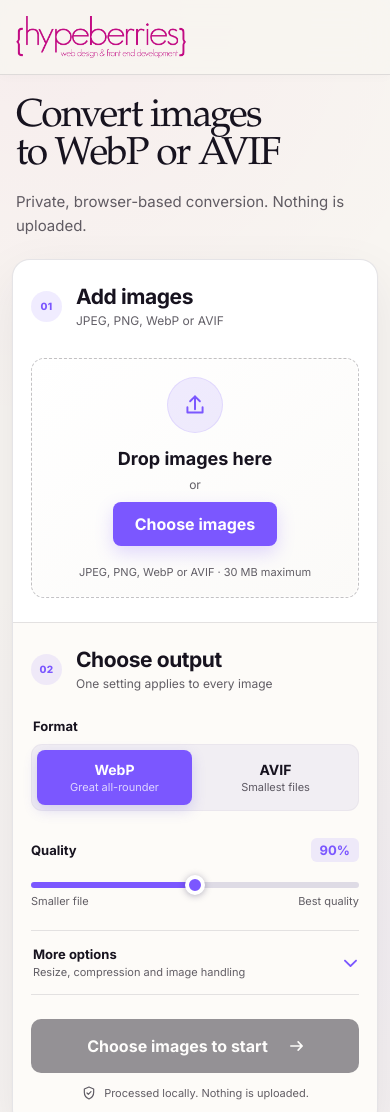
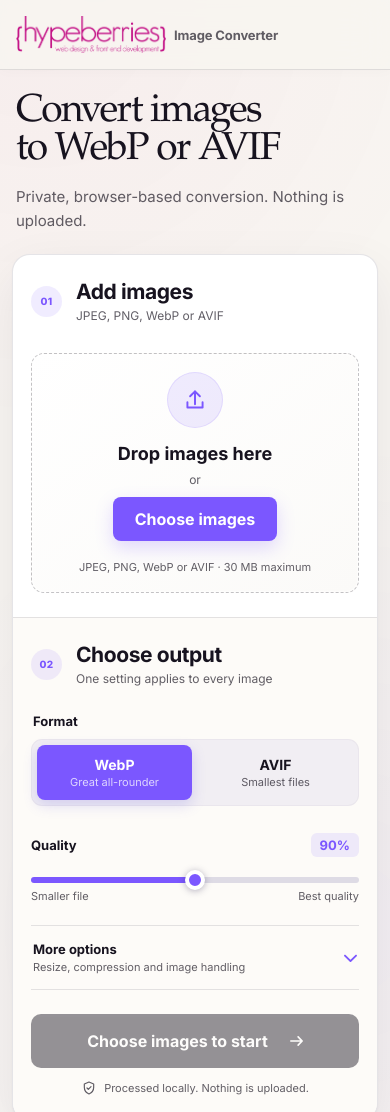
Before and after one commit to hypeberries/image-converter, a website built with Vite: page index.html in a window 390 px wide. Shown: the top 1112 px of the page. Built offline with nearby package versions, Linux system fonts and the light colour scheme.

Commit message:
Clarify Hypeberries product identity

```diff
--- a/index.html
+++ b/index.html
@@ -45,7 +45,7 @@
     <div id="app">
       <header class="site-header">
         <div class="header-inner">
-          <a class="brand" href="/" aria-label="Hypeberries Image Converter home"><img src="/images/logo.png" alt="Hypeberries" width="208" height="52" /></a>
+          <div class="site-identity"><a class="brand" href="https://hypeberries.com/" aria-label="Hypeberries"><img src="/images/logo.png" alt="" width="208" height="52" /></a><span class="brand-separator" aria-hidden="true">/</span><a class="product-name" href="/">Image Converter</a></div>
           <nav aria-label="Page navigation"><a href="#how-it-works">How it works</a><a href="#guide">Format guide</a><a href="/wordpress-image-optimization/">WordPress plugin</a><a href="#privacy">Privacy</a></nav>
         </div>
       </header>
@@ -120,7 +120,7 @@
         </section>
       </main>
 
-      <footer><div class="footer-inner"><div class="footer-brand"><img src="/images/logo.png" alt="Hypeberries" width="208" height="52" /><p>Free tools made for the web.</p></div><nav class="footer-links" aria-label="Footer navigation"><a href="/">Converter</a><a href="#how-it-works">How it works</a><a href="#guide">Format guide</a><a href="/wordpress-image-optimization/">WordPress plugin</a><a href="/privacy/">Privacy</a><a href="https://widgets.hypeberries.com/">MacOS Widgets</a><a href="https://github.com/hypeberries">GitHub</a></nav><p>Independent tools by Hypeberries.<br />Made for a calmer web.</p></div></footer>
+      <footer><div class="footer-inner"><div class="footer-brand"><img src="/images/logo.png" alt="" width="208" height="52" /><p>Image Converter is a Hypeberries tool.<br /><span>Small tools, built to be useful.</span></p></div><nav class="footer-links" aria-label="Footer navigation"><a href="/">Converter</a><a href="/wordpress-image-optimization/">WordPress plugin</a><a href="/privacy/">Privacy</a><a href="https://github.com/hypeberries">GitHub</a><a href="https://hypeberries.com/tools/">All Hypeberries tools</a></nav></div></footer>
     </div>
     <script type="module" src="/src/main.ts"></script>
   </body>
--- a/src/main.ts
+++ b/src/main.ts
@@ -77,9 +77,13 @@ if (!app) throw new Error('App root not found.');
 app.innerHTML = `
   <header class="site-header">
     <div class="header-inner">
-      <a class="brand" href="/" aria-label="Hypeberries Image Converter home">
-        <img src="/images/logo.png" alt="Hypeberries" width="208" height="52">
-      </a>
+      <div class="site-identity">
+        <a class="brand" href="https://hypeberries.com/" aria-label="Hypeberries">
+          <img src="/images/logo.png" alt="" width="208" height="52">
+        </a>
+        <span class="brand-separator" aria-hidden="true">/</span>
+        <a class="product-name" href="/">Image Converter</a>
+      </div>
       <nav aria-label="Page navigation">
         <a href="#how-it-works">How it works</a>
         <a href="#guide">Format guide</a>
@@ -314,19 +318,16 @@ app.innerHTML = `
   <footer>
     <div class="footer-inner">
       <div class="footer-brand">
-        <img src="/images/logo.png" alt="Hypeberries" width="208" height="52" loading="lazy">
-        <p>Free tools made for the web.</p>
+        <img src="/images/logo.png" alt="" width="208" height="52" loading="lazy">
+        <p>Image Converter is a Hypeberries tool.<br><span>Small tools, built to be useful.</span></p>
       </div>
       <nav class="footer-links" aria-label="Footer navigation">
         <a href="/">Converter</a>
-        <a href="#how-it-works">How it works</a>
-        <a href="#guide">Format guide</a>
         <a href="/wordpress-image-optimization/">WordPress plugin</a>
         <a href="/privacy/">Privacy</a>
-        <a href="https://widgets.hypeberries.com/">MacOS Widgets</a>
-        <a href="https://github.com/hypeberries" target="_blank" rel="noreferrer">GitHub</a>
+        <a href="https://github.com/hypeberries">GitHub</a>
+        <a href="https://hypeberries.com/tools/">All Hypeberries tools</a>
       </nav>
-      <p>Independent tools by Hypeberries.<br>Made for a calmer web.</p>
     </div>
   </footer>
 
--- a/src/styles.css
+++ b/src/styles.css
@@ -50,8 +50,12 @@ button:focus-visible, input:focus-visible, select:focus-visible, summary:focus-v
 }
 
 .header-inner { width: min(1180px, calc(100% - 48px)); margin: 0 auto; padding: 18px 0; display: flex; align-items: center; justify-content: space-between; gap: 32px; }
-.brand { display: inline-flex; align-items: center; color: var(--ink); text-decoration: none; }
-.brand img { display: block; width: 208px; height: auto; }
+.site-identity { min-width: 0; display: flex; align-items: center; gap: 12px; white-space: nowrap; }
+.brand { min-width: 0; display: inline-flex; align-items: center; color: var(--ink); text-decoration: none; }
+.brand img { display: block; width: 176px; max-width: 100%; height: auto; }
+.brand-separator { color: rgba(23,19,31,.25); font-size: 22px; font-weight: 350; line-height: 1; }
+.product-name { padding: 8px 0; color: var(--muted); text-decoration: none; font-size: 14px; font-weight: 650; letter-spacing: -.01em; transition: color .18s; }
+.product-name:hover { color: var(--accent-dark); }
 .site-header nav { display: flex; align-items: center; gap: 32px; }
 .site-header nav a { position: relative; padding: 7px 0; color: rgba(23, 19, 31, 0.76); text-decoration: none; font-size: 13px; font-weight: 650; transition: color .2s; }
 .site-header nav a::after { position: absolute; right: 0; bottom: 1px; left: 0; height: 1px; content: ""; background: var(--accent); transform: scaleX(0); transform-origin: right; transition: transform .24s ease; }
@@ -338,11 +342,12 @@ input[type="number"] { padding: 0 13px; }
 .plugin-faq h2 { margin: 0; font-family: "Iowan Old Style", "Palatino Linotype", "Book Antiqua", Palatino, "Times New Roman", serif; font-size: clamp(32px, 3.2vw, 44px); line-height: 1.04; letter-spacing: -.04em; font-weight: 400; }
 
 footer { padding: 32px 0 42px; color: var(--muted); background: rgba(255,255,255,.22); border-top: 1px solid var(--line); }
-.footer-inner { width: min(1180px, calc(100% - 48px)); margin: 0 auto; display: grid; grid-template-columns: 1.35fr 1fr 1fr; gap: 48px; align-items: start; }
+.footer-inner { width: min(1180px, calc(100% - 48px)); margin: 0 auto; display: grid; grid-template-columns: minmax(260px, 1fr) minmax(360px, 1fr); gap: 64px; align-items: start; }
 .footer-brand img { width: 180px; height: auto; }
-.footer-inner p { margin: 6px 0 0; font-size: 14px; line-height: 1.5; }
+.footer-brand p { margin: 10px 0 0; color: var(--ink); font-size: 14px; line-height: 1.55; }
+.footer-brand p span { color: var(--muted); }
 .footer-links { display: grid; grid-template-columns: repeat(2, minmax(0, 1fr)); justify-items: start; gap: 8px 32px; }
-.footer-links a { color: var(--muted); text-decoration: none; font-size: 14px; line-height: 1.5; }
+.footer-links a { min-height: 36px; display: inline-flex; align-items: center; color: var(--muted); text-decoration: none; font-size: 14px; line-height: 1.35; }
 .footer-links a:hover { color: var(--accent); }
 .toast { position: fixed; left: 50%; bottom: 24px; z-index: 30; max-width: min(520px, calc(100% - 32px)); padding: 12px 17px; color: #fff; background: #292832; border-radius: 9px; box-shadow: 0 12px 34px rgba(0,0,0,.18); font-size: 13px; opacity: 0; transform: translate(-50%, 16px); pointer-events: none; transition: opacity .2s, transform .2s; }
 .toast.is-visible { opacity: 1; transform: translate(-50%, 0); }
@@ -350,6 +355,7 @@ footer { padding: 32px 0 42px; color: var(--muted); background: rgba(255,255,255
 @media (max-width: 900px) {
   .site-header { position: static; }
   .header-inner { display: grid; justify-items: start; gap: 14px; }
+  .site-identity { max-width: 100%; }
   .site-header nav { gap: 22px; }
   main { width: min(100% - 32px, 720px); }
   .hero { padding-top: 28px; }
@@ -368,6 +374,10 @@ footer { padding: 32px 0 42px; color: var(--muted); background: rgba(255,255,255
 }
 
 @media (max-width: 1080px) and (min-width: 901px) {
+  .header-inner { gap: 24px; }
+  .site-identity { gap: 10px; }
+  .brand img { width: 158px; }
+  .product-name { font-size: 13px; }
   .site-header nav { gap: 20px; }
   .site-header nav a { font-size: 12px; }
   .plugin-hero { grid-template-columns: minmax(0, 1fr) 320px; gap: 48px; }
@@ -375,7 +385,10 @@ footer { padding: 32px 0 42px; color: var(--muted); background: rgba(255,255,255
 
 @media (max-width: 620px) {
   .header-inner { width: calc(100% - 32px); padding: 16px 0; }
-  .brand img { width: 170px; }
+  .site-identity { width: 100%; gap: 8px; }
+  .brand img { width: clamp(132px, 46vw, 150px); }
+  .brand-separator { display: none; }
+  .product-name { font-size: 13px; }
   .site-header nav { display: none; }
   main { width: calc(100% - 24px); }
   .hero { padding: 24px 4px 20px; }
@@ -417,6 +430,8 @@ footer { padding: 32px 0 42px; color: var(--muted); background: rgba(255,255,255
   .plugin-facts { margin-bottom: 52px; }
   .plugin-section, .plugin-faq { padding: 48px 4px; }
   .footer-inner { width: calc(100% - 32px); gap: 24px; }
+  .footer-links { gap: 2px 16px; }
+  .footer-links a { min-height: 44px; }
 }
 
 @media (prefers-reduced-motion: reduce) {
--- a/vite.config.ts
+++ b/vite.config.ts
@@ -113,7 +113,7 @@ function generateSeoPages(): Plugin {
     <title>Privacy · Hypeberries Image Converter</title>
   </head>
   <body>
-    <header class="site-header"><div class="header-inner"><a class="brand" href="/" aria-label="Hypeberries Image Converter home"><img src="/images/logo.png" alt="Hypeberries" width="208" height="52" /></a><nav aria-label="Page navigation"><a href="/">Image converter</a></nav></div></header>
+    <header class="site-header"><div class="header-inner"><div class="site-identity"><a class="brand" href="https://hypeberries.com/" aria-label="Hypeberries"><img src="/images/logo.png" alt="" width="208" height="52" /></a><span class="brand-separator" aria-hidden="true">/</span><a class="product-name" href="/">Image Converter</a></div><nav aria-label="Page navigation"><a href="/">Image converter</a></nav></div></header>
     <main class="legal-main">
       <section class="legal-hero"><p class="legal-back"><a href="/">← Back to the converter</a></p><h1>Privacy</h1><p>The short version: your image files stay on your device.</p></section>
       <article class="legal-content">
@@ -126,7 +126,7 @@ function generateSeoPages(): Plugin {
         <p class="legal-updated">Last updated: October 14, 2026</p>
       </article>
     </main>
-    <footer><div class="footer-inner"><div class="footer-brand"><img src="/images/logo.png" alt="Hypeberries" width="208" height="52" /><p>Free tools made for the web.</p></div><nav class="footer-links" aria-label="Footer navigation"><a href="/">Converter</a><a href="/wordpress-image-optimization/">WordPress plugin</a><a href="https://widgets.hypeberries.com/">MacOS Widgets</a><a href="https://github.com/hypeberries">GitHub</a></nav><p>Independent tools by Hypeberries.<br />Made for a calmer web.</p></div></footer>
+    <footer><div class="footer-inner"><div class="footer-brand"><img src="/images/logo.png" alt="" width="208" height="52" /><p>Image Converter is a Hypeberries tool.<br /><span>Small tools, built to be useful.</span></p></div><nav class="footer-links" aria-label="Footer navigation"><a href="/">Converter</a><a href="/wordpress-image-optimization/">WordPress plugin</a><a href="/privacy/">Privacy</a><a href="https://github.com/hypeberries">GitHub</a><a href="https://hypeberries.com/tools/">All Hypeberries tools</a></nav></div></footer>
   </body>
 </html>`;
       const privacyPath = resolve(outputRoot, 'privacy', 'index.html');
@@ -173,7 +173,7 @@ function generateSeoPages(): Plugin {
   <body>
     <header class="site-header">
       <div class="header-inner">
-        <a class="brand" href="/" aria-label="Hypeberries Image Converter home"><img src="/images/logo.png" alt="Hypeberries" width="208" height="52" /></a>
+        <div class="site-identity"><a class="brand" href="https://hypeberries.com/" aria-label="Hypeberries"><img src="/images/logo.png" alt="" width="208" height="52" /></a><span class="brand-separator" aria-hidden="true">/</span><a class="product-name" href="/">Image Converter</a></div>
         <nav aria-label="Page navigation"><a href="/">Image converter</a><a href="#how-it-works">How it works</a><a href="#requirements">Requirements</a><a href="#questions">Questions</a></nav>
       </div>
     </header>
@@ -251,7 +251,7 @@ function generateSeoPages(): Plugin {
       </section>
     </main>
 
-    <footer><div class="footer-inner"><div class="footer-brand"><img src="/images/logo.png" alt="Hypeberries" width="208" height="52" /><p>Free tools made for the web.</p></div><nav class="footer-links" aria-label="Footer navigation"><a href="/">Converter</a><a href="/wordpress-image-optimization/">WordPress plugin</a><a href="/privacy/">Privacy</a><a href="https://widgets.hypeberries.com/">MacOS Widgets</a><a href="https://github.com/hypeberries">GitHub</a></nav><p>Independent tools by Hypeberries.<br />Made for a calmer web.</p></div></footer>
+    <footer><div class="footer-inner"><div class="footer-brand"><img src="/images/logo.png" alt="" width="208" height="52" /><p>Image Converter is a Hypeberries tool.<br /><span>Small tools, built to be useful.</span></p></div><nav class="footer-links" aria-label="Footer navigation"><a href="/">Converter</a><a href="/wordpress-image-optimization/">WordPress plugin</a><a href="/privacy/">Privacy</a><a href="https://github.com/hypeberries">GitHub</a><a href="https://hypeberries.com/tools/">All Hypeberries tools</a></nav></div></footer>
   </body>
 </html>`;
       const pluginPath = resolve(outputRoot, 'wordpress-image-optimization', 'index.html');
```
